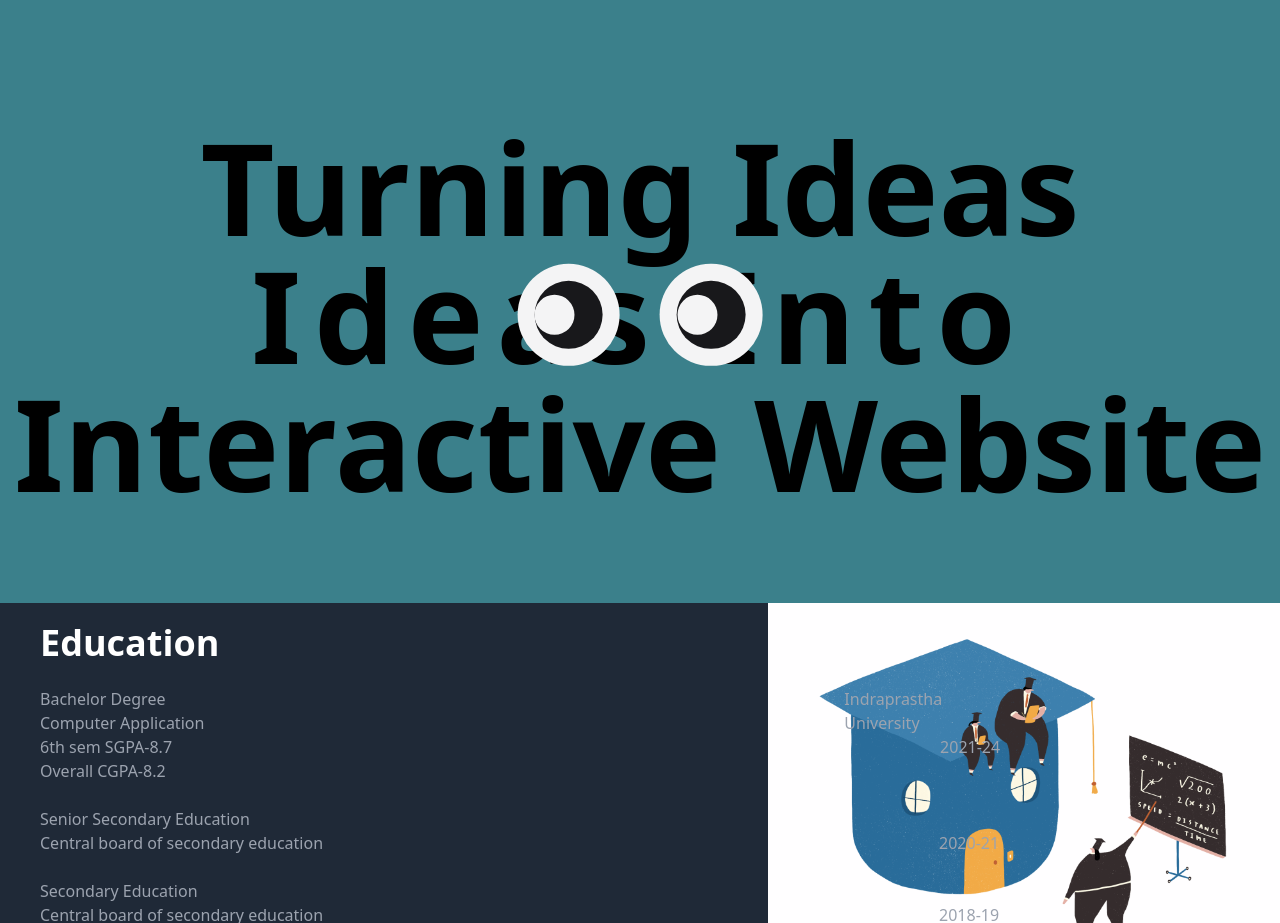
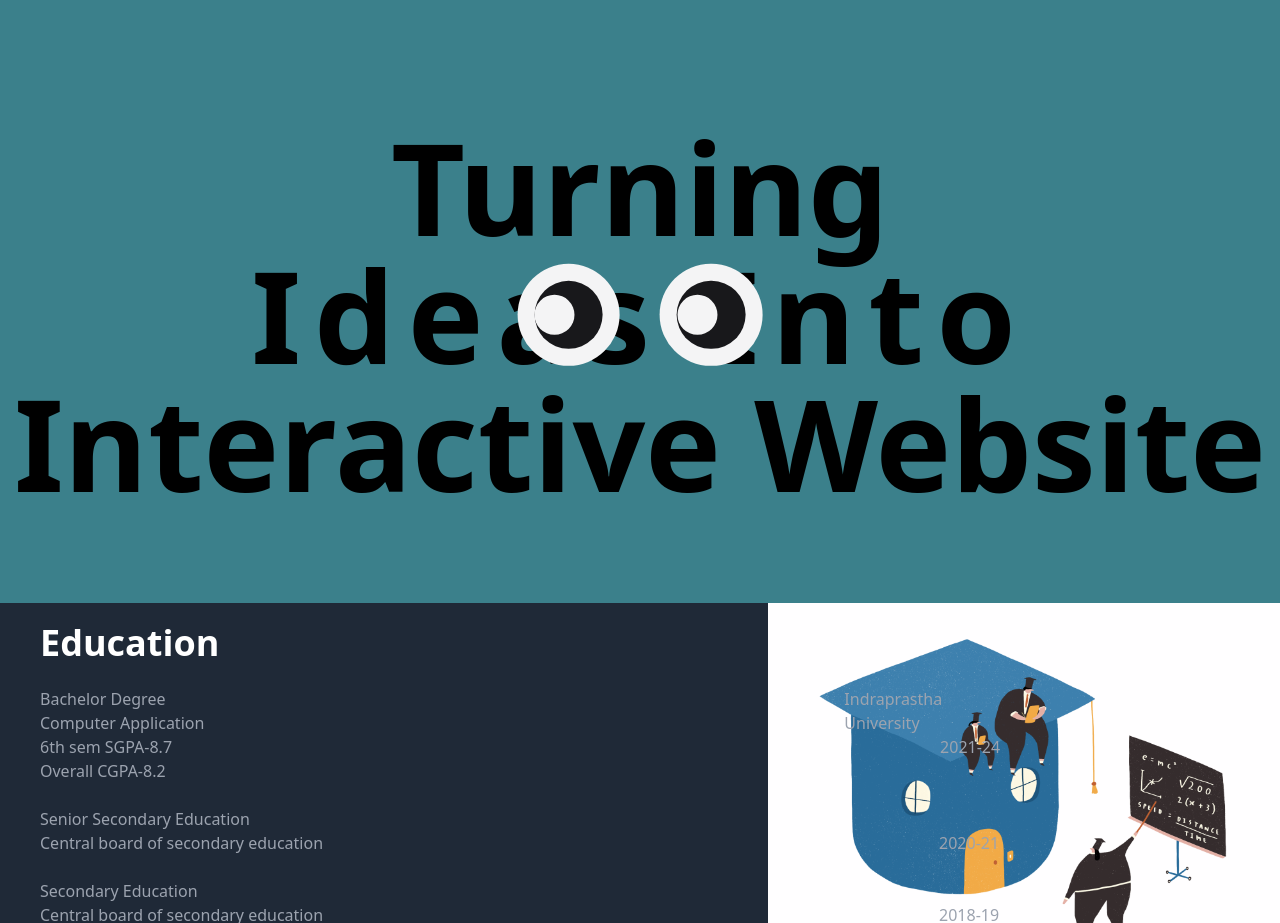
Before and after one commit to Harsh77-77/Eazybytes, a React (Vite) app: page / in a window 1280 px wide. Shown: the part 3220-4143 px from the top of the page. Built offline with nearby package versions, Linux system fonts and the light colour scheme.

Commit message:
eyes text

```diff
--- a/src/Components/Eyes.jsx
+++ b/src/Components/Eyes.jsx
@@ -138,7 +138,7 @@ function Eyes() {
   return (
     <div className='eyes w-full h-screen -mt-16 bg-[#3b808b] overflow-hidden'>
       <div className=' capitalize relative w-full h-full bg-cover bg-center break-words z-10 place-content-center text-center text-7xl lg:text-9xl font-bold'>
-        <h1>turning ideas</h1>
+        <h1>turning </h1>
         <h1 className='tracking-widest space-x-7'>  ideas into</h1>
         <h1>interactive website</h1>
 
```
